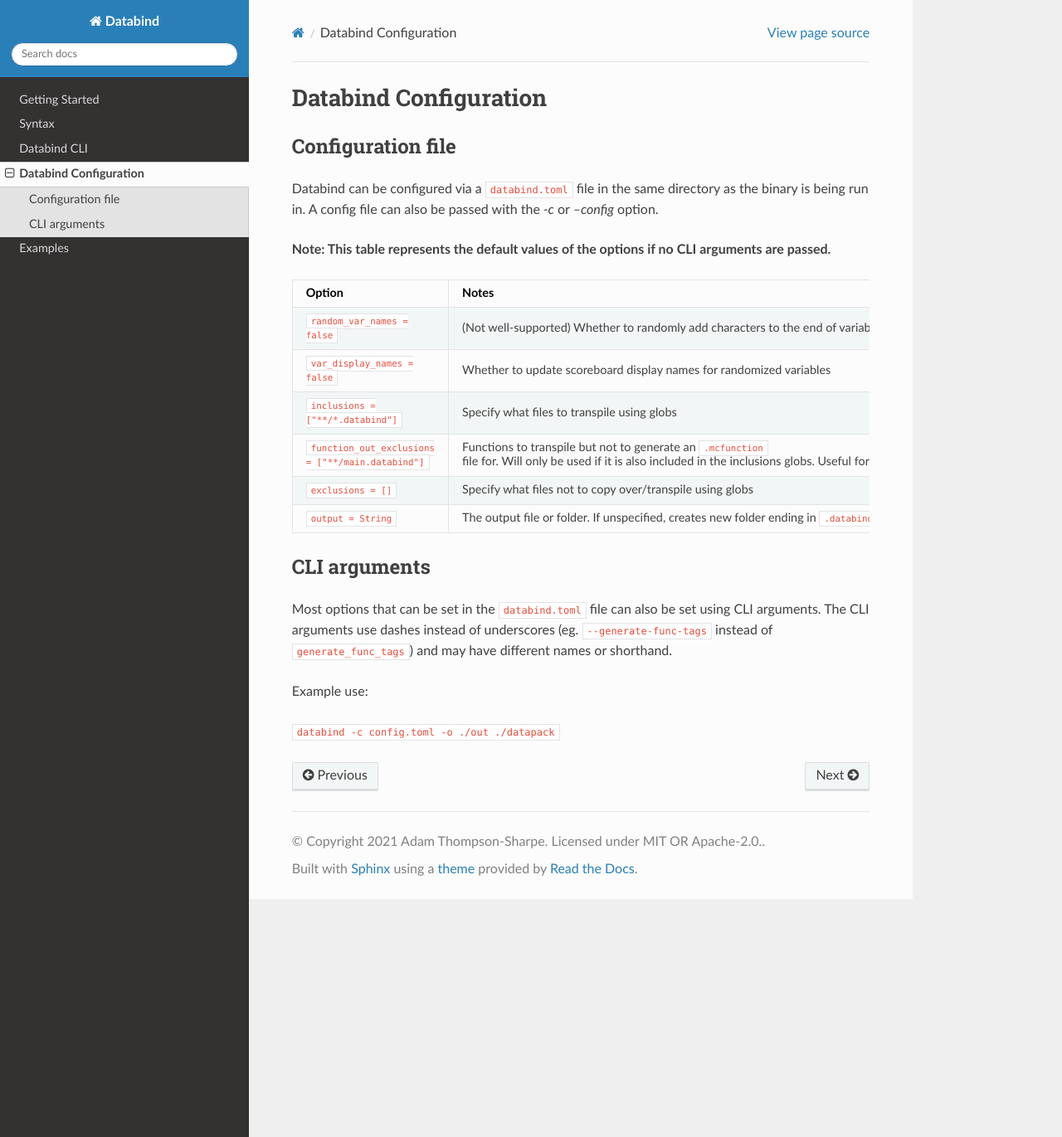
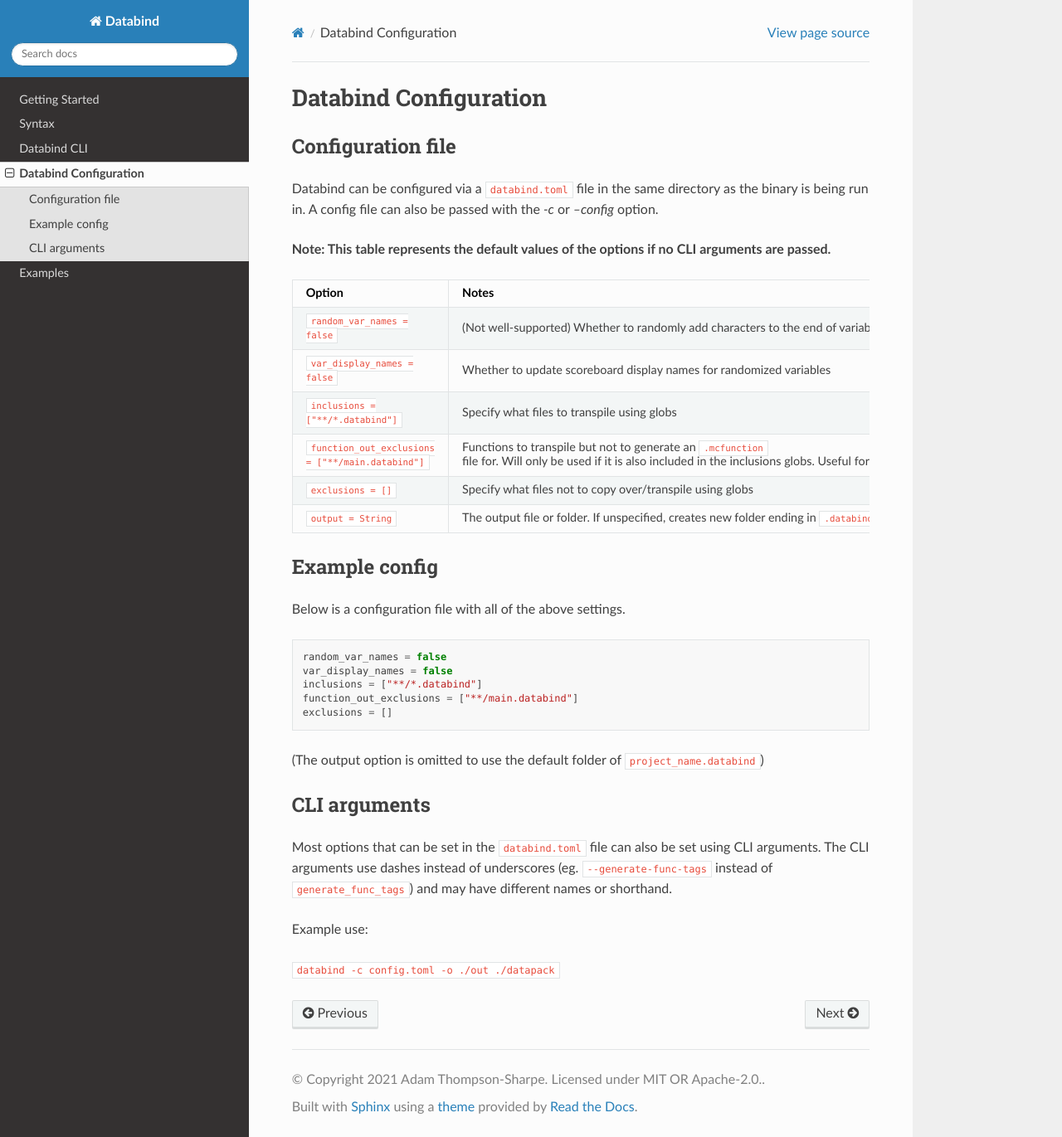
Before and after one commit to MysteryBlokHed/databind, a Sphinx documentation site: the page built from docs/config.rst, in a window 1280 px wide and 1371 px high. Shown: the whole window at 83% size. Built offline with Sphinx 7.4.7 and the Read the Docs theme 2.0.0, drawn with Linux system fonts in a browser that asks for light colours.

Commit message:
Add example databind.toml to config docs

```diff
--- a/docs/config.rst
+++ b/docs/config.rst
@@ -34,6 +34,21 @@
 |                                       | ``databind-out.mcfunction``                                         |
 +---------------------------------------+---------------------------------------------------------------------+
 
+Example config
+--------------
+
+Below is a configuration file with all of the above settings.
+
+.. code-block:: toml
+
+   random_var_names = false
+   var_display_names = false
+   inclusions = ["**/*.databind"]
+   function_out_exclusions = ["**/main.databind"]
+   exclusions = []
+
+(The output option is omitted to use the default folder of ``project_name.databind``)
+
 CLI arguments
 -------------
 
```
